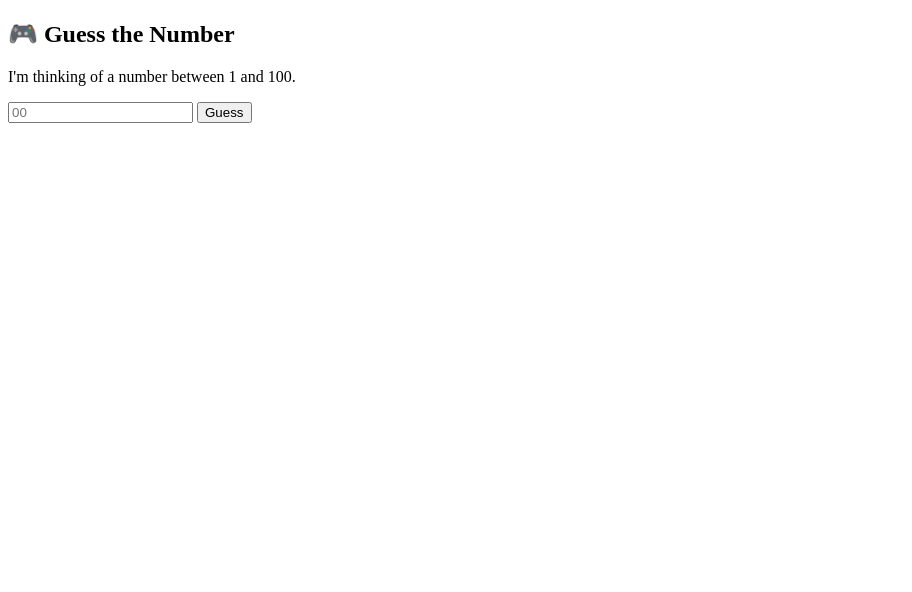
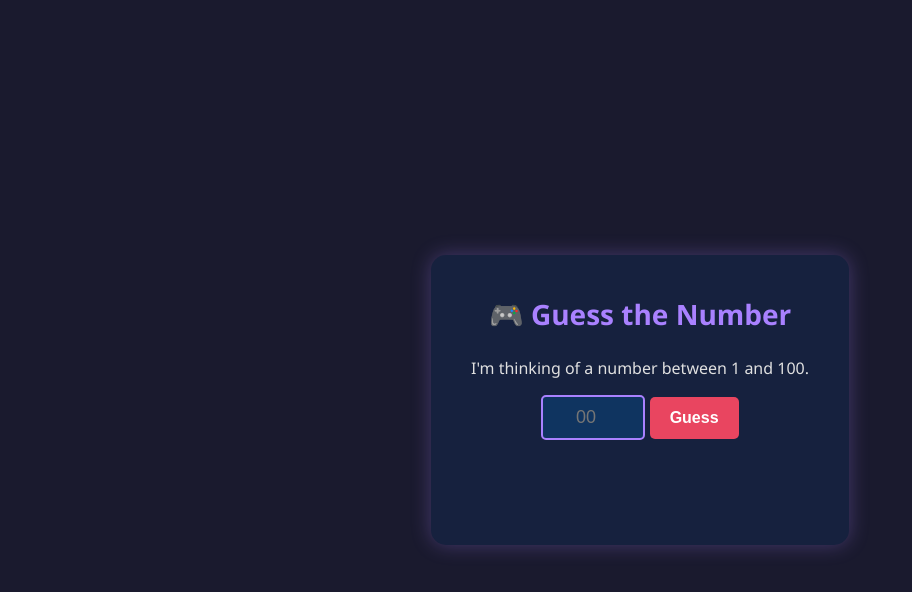
Before and after one commit to Shree-offline/GameDWEB, a plain HTML site: page index.html in a window 1280 px wide. Shown: the whole page, without its empty margins (0-912 px from the left). Drawn offline with Linux system fonts and the light colour scheme.

Commit message:
Update index.html

```diff
--- a/index.html
+++ b/index.html
@@ -1,10 +1,69 @@
 <!DOCTYPE html>
-<html lang="en">
+<html>
 <head>
-    <meta charset="UTF-8">
     <title>Guess the Number</title>
+    <style>
+        body {
+            background-color: #1a1a2e;
+            color: #e0e0e0;
+            font-family: 'Segoe UI', Tahoma, Geneva, Verdana, sans-serif;
+            display: flex;
+            flex-direction: column;
+            align-items: center;
+            justify-content: center;
+            height: 100vh;
+            margin: 0;
+        }
 
-    <link rel="stylesheet" href="style.css">
+        .game-box {
+            background-color: #16213e;
+            padding: 40px;
+            border-radius: 15px;
+            box-shadow: 0 0 20px rgba(169, 129, 255, 0.3);
+            text-align: center;
+        }
+
+        h2 {
+            color: #a981ff;
+            margin-top: 0;
+            font-size: 28px;
+        }
+
+        input {
+            padding: 10px;
+            font-size: 18px;
+            border: 2px solid #a981ff;
+            border-radius: 5px;
+            background-color: #0f3460;
+            color: white;
+            outline: none;
+            text-align: center;
+            width: 80px;
+        }
+
+        button {
+            padding: 12px 20px;
+            font-size: 16px;
+            background-color: #e94560;
+            color: white;
+            border: none;
+            border-radius: 5px;
+            cursor: pointer;
+            font-weight: bold;
+            transition: 0.2s;
+        }
+
+        button:hover {
+            background-color: #ff2e63;
+        }
+
+        #feedback {
+            margin-top: 20px;
+            font-size: 20px;
+            font-weight: bold;
+            min-height: 25px;
+        }
+    </style>
 </head>
 <body>
 
@@ -17,7 +76,31 @@
         <p id="feedback"></p>
     </div>
 
-    <script src="script.js"></script>
+    <script>
+        let secretNumber = Math.floor(Math.random() * 100) + 1;
+
+        function checkGuess() {
+            let guess = document.getElementById('guessInput').value;
+            let feedback = document.getElementById('feedback');
+
+            if (!guess) {
+                feedback.innerText = "Please enter a number!";
+                feedback.style.color = "#ffb84c";
+                return;
+            }
+
+            if (guess == secretNumber) {
+                feedback.innerText = "🎉 You Won! 🎉";
+                feedback.style.color = "#4cff88";
+            } else if (guess > secretNumber) {
+                feedback.innerText = "Too high! 📉";
+                feedback.style.color = "#ff4c4c";
+            } else {
+                feedback.innerText = "Too low! 📈";
+                feedback.style.color = "#4c8eff";
+            }
+        }
+    </script>
 
 </body>
 </html>
```
